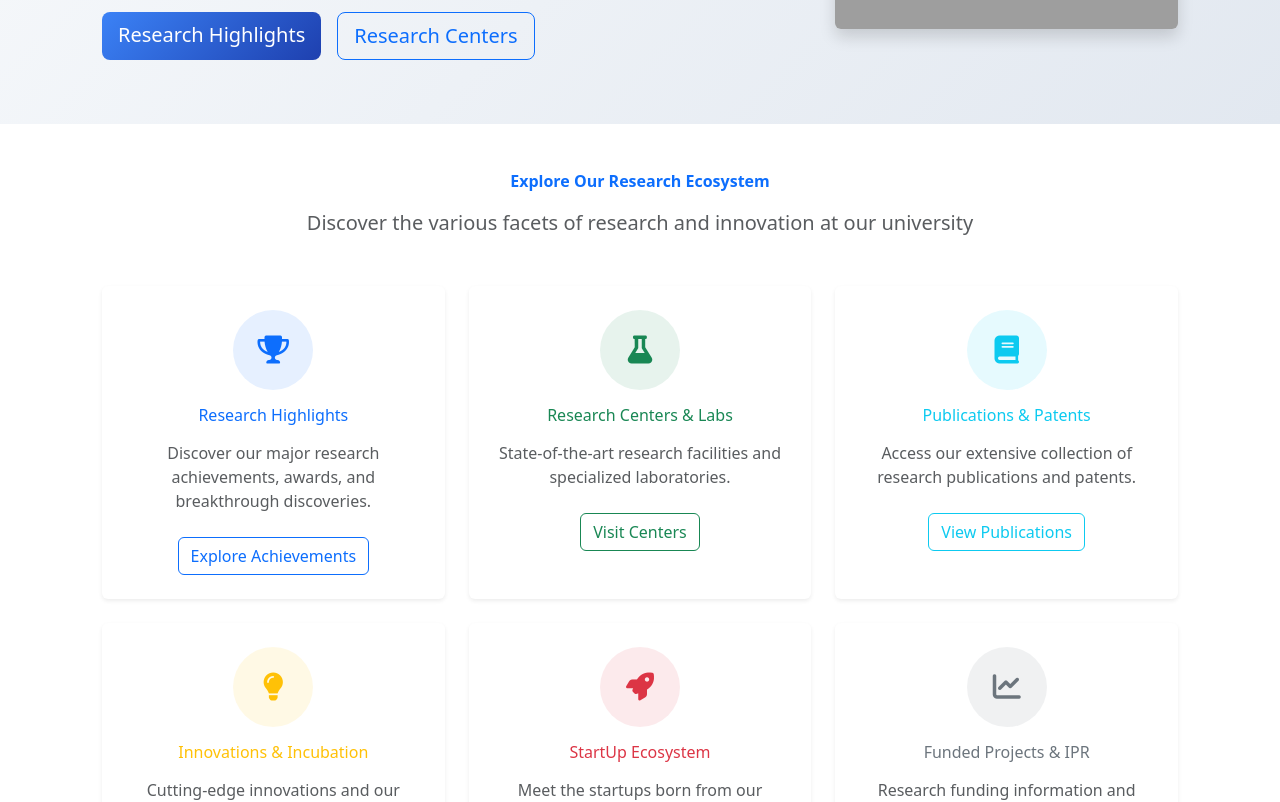
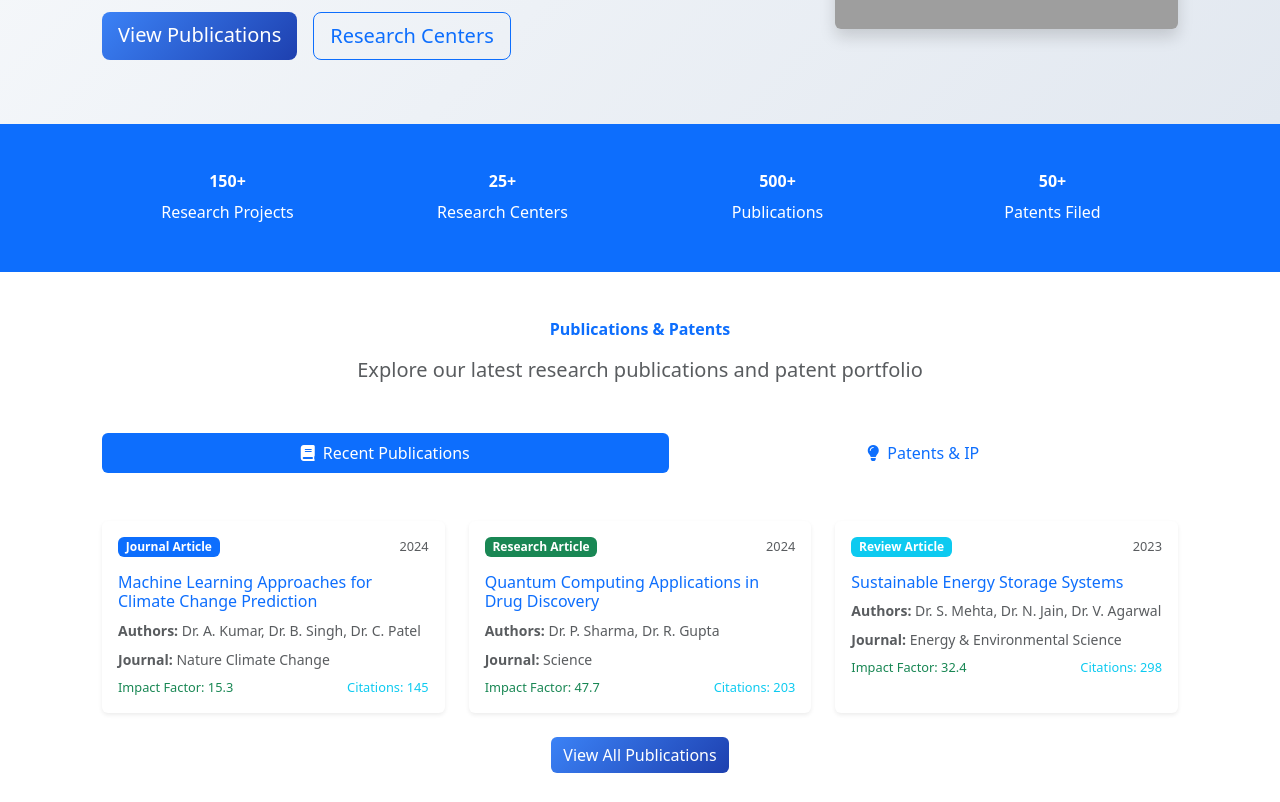
Before and after one commit to AnamikaBharti/campus-research-nexus-33, a React (Vite) app: page / in a window 1280 px wide. Shown: the part 400-1202 px from the top of the page. Built offline with nearby package versions, Linux system fonts and the light colour scheme; grey boxes are pictures that could not be loaded.

Commit message:
Refactor: Replace research highlights with publications and patents
Replaced the "Research Highlights" section on the home page with "Publications and Patents". Ensured that the stats section appears below the header and banner section on all pages.

```diff
--- a/src/pages/Index.tsx
+++ b/src/pages/Index.tsx
@@ -22,8 +22,8 @@ const Index = () => {
                 Explore our research excellence, cutting-edge laboratories, and startup ecosystem.
               </p>
               <div className="d-flex gap-3 flex-wrap">
-                <Link to="/research/highlights" className="btn btn-primary btn-lg">
-                  Research Highlights
+                <Link to="/research/publications" className="btn btn-primary btn-lg">
+                  View Publications
                 </Link>
                 <Link to="/research/centers" className="btn btn-outline-primary btn-lg">
                   Research Centers
@@ -41,8 +41,218 @@ const Index = () => {
         </div>
       </section>
 
+      {/* Stats Section */}
+      <section className="bg-primary text-white py-5">
+        <div className="container">
+          <div className="row text-center">
+            <div className="col-6 col-md-3 mb-4 mb-md-0">
+              <h3 className="fw-bold mb-2">150+</h3>
+              <p className="mb-0">Research Projects</p>
+            </div>
+            <div className="col-6 col-md-3 mb-4 mb-md-0">
+              <h3 className="fw-bold mb-2">25+</h3>
+              <p className="mb-0">Research Centers</p>
+            </div>
+            <div className="col-6 col-md-3 mb-4 mb-md-0">
+              <h3 className="fw-bold mb-2">500+</h3>
+              <p className="mb-0">Publications</p>
+            </div>
+            <div className="col-6 col-md-3">
+              <h3 className="fw-bold mb-2">50+</h3>
+              <p className="mb-0">Patents Filed</p>
+            </div>
+          </div>
+        </div>
+      </section>
+
+      {/* Publications and Patents Section */}
+      <section className="py-5">
+        <div className="container">
+          <div className="row text-center mb-5">
+            <div className="col-12">
+              <h2 className="fw-bold text-primary mb-3">Publications & Patents</h2>
+              <p className="lead text-muted">Explore our latest research publications and patent portfolio</p>
+            </div>
+          </div>
+
+          {/* Tab Navigation */}
+          <div className="row mb-4">
+            <div className="col-12">
+              <ul className="nav nav-pills nav-fill mb-4" id="publicationsTab" role="tablist">
+                <li className="nav-item" role="presentation">
+                  <button className="nav-link active" id="publications-tab" data-bs-toggle="pill" data-bs-target="#publications" type="button" role="tab">
+                    <i className="fas fa-book me-2"></i>
+                    Recent Publications
+                  </button>
+                </li>
+                <li className="nav-item" role="presentation">
+                  <button className="nav-link" id="patents-tab" data-bs-toggle="pill" data-bs-target="#patents" type="button" role="tab">
+                    <i className="fas fa-lightbulb me-2"></i>
+                    Patents & IP
+                  </button>
+                </li>
+              </ul>
+            </div>
+          </div>
+
+          {/* Tab Content */}
+          <div className="tab-content" id="publicationsTabContent">
+            {/* Publications Tab */}
+            <div className="tab-pane fade show active" id="publications" role="tabpanel">
+              <div className="row g-4">
+                <div className="col-md-6 col-lg-4">
+                  <div className="card h-100 card-hover border-0 shadow-sm">
+                    <div className="card-body">
+                      <div className="d-flex justify-content-between align-items-start mb-3">
+                        <span className="badge bg-primary">Journal Article</span>
+                        <small className="text-muted">2024</small>
+                      </div>
+                      <h6 className="card-title text-primary">Machine Learning Approaches for Climate Change Prediction</h6>
+                      <p className="card-text small text-muted mb-2">
+                        <strong>Authors:</strong> Dr. A. Kumar, Dr. B. Singh, Dr. C. Patel
+                      </p>
+                      <p className="card-text small text-muted mb-2">
+                        <strong>Journal:</strong> Nature Climate Change
+                      </p>
+                      <div className="d-flex justify-content-between align-items-center">
+                        <small className="text-success">Impact Factor: 15.3</small>
+                        <small className="text-info">Citations: 145</small>
+                      </div>
+                    </div>
+                  </div>
+                </div>
+
+                <div className="col-md-6 col-lg-4">
+                  <div className="card h-100 card-hover border-0 shadow-sm">
+                    <div className="card-body">
+                      <div className="d-flex justify-content-between align-items-start mb-3">
+                        <span className="badge bg-success">Research Article</span>
+                        <small className="text-muted">2024</small>
+                      </div>
+                      <h6 className="card-title text-primary">Quantum Computing Applications in Drug Discovery</h6>
+                      <p className="card-text small text-muted mb-2">
+                        <strong>Authors:</strong> Dr. P. Sharma, Dr. R. Gupta
+                      </p>
+                      <p className="card-text small text-muted mb-2">
+                        <strong>Journal:</strong> Science
+                      </p>
+                      <div className="d-flex justify-content-between align-items-center">
+                        <small className="text-success">Impact Factor: 47.7</small>
+                        <small className="text-info">Citations: 203</small>
+                      </div>
+                    </div>
+                  </div>
+                </div>
+
+                <div className="col-md-6 col-lg-4">
+                  <div className="card h-100 card-hover border-0 shadow-sm">
+                    <div className="card-body">
+                      <div className="d-flex justify-content-between align-items-start mb-3">
+                        <span className="badge bg-info">Review Article</span>
+                        <small className="text-muted">2023</small>
+                      </div>
+                      <h6 className="card-title text-primary">Sustainable Energy Storage Systems</h6>
+                      <p className="card-text small text-muted mb-2">
+                        <strong>Authors:</strong> Dr. S. Mehta, Dr. N. Jain, Dr. V. Agarwal
+                      </p>
+                      <p className="card-text small text-muted mb-2">
+                        <strong>Journal:</strong> Energy & Environmental Science
+                      </p>
+                      <div className="d-flex justify-content-between align-items-center">
+                        <small className="text-success">Impact Factor: 32.4</small>
+                        <small className="text-info">Citations: 298</small>
+                      </div>
+                    </div>
+                  </div>
+                </div>
+              </div>
+
+              <div className="text-center mt-4">
+                <Link to="/research/publications" className="btn btn-primary">
+                  View All Publications
+                </Link>
+              </div>
+            </div>
+
+            {/* Patents Tab */}
+            <div className="tab-pane fade" id="patents" role="tabpanel">
+              <div className="row g-4">
+                <div className="col-md-6 col-lg-4">
+                  <div className="card h-100 card-hover border-0 shadow-sm">
+                    <div className="card-body">
+                      <div className="d-flex justify-content-between align-items-start mb-3">
+                        <span className="badge bg-success">Granted</span>
+                        <small className="text-muted">2024</small>
+                      </div>
+                      <h6 className="card-title text-primary">Smart Irrigation System Using IoT</h6>
+                      <p className="card-text small text-muted mb-2">
+                        <strong>Inventors:</strong> Dr. A. Patel, Dr. B. Kumar, Ms. S. Sharma
+                      </p>
+                      <p className="card-text small text-muted mb-2">
+                        <strong>Patent No:</strong> IN202411001234
+                      </p>
+                      <p className="card-text small text-muted">
+                        <strong>Filing Date:</strong> March 15, 2024
+                      </p>
+                    </div>
+                  </div>
+                </div>
+
+                <div className="col-md-6 col-lg-4">
+                  <div className="card h-100 card-hover border-0 shadow-sm">
+                    <div className="card-body">
+                      <div className="d-flex justify-content-between align-items-start mb-3">
+                        <span className="badge bg-warning">Under Review</span>
+                        <small className="text-muted">2024</small>
+                      </div>
+                      <h6 className="card-title text-primary">Novel Battery Technology for EVs</h6>
+                      <p className="card-text small text-muted mb-2">
+                        <strong>Inventors:</strong> Dr. R. Singh, Dr. M. Gupta
+                      </p>
+                      <p className="card-text small text-muted mb-2">
+                        <strong>Patent No:</strong> IN202411005678
+                      </p>
+                      <p className="card-text small text-muted">
+                        <strong>Filing Date:</strong> January 20, 2024
+                      </p>
+                    </div>
+                  </div>
+                </div>
+
+                <div className="col-md-6 col-lg-4">
+                  <div className="card h-100 card-hover border-0 shadow-sm">
+                    <div className="card-body">
+                      <div className="d-flex justify-content-between align-items-start mb-3">
+                        <span className="badge bg-success">Granted</span>
+                        <small className="text-muted">2023</small>
+                      </div>
+                      <h6 className="card-title text-primary">AI-Based Medical Image Analysis</h6>
+                      <p className="card-text small text-muted mb-2">
+                        <strong>Inventors:</strong> Dr. P. Sharma, Dr. N. Verma, Dr. K. Jain
+                      </p>
+                      <p className="card-text small text-muted mb-2">
+                        <strong>Patent No:</strong> IN202311009876
+                      </p>
+                      <p className="card-text small text-muted">
+                        <strong>Filing Date:</strong> November 10, 2023
+                      </p>
+                    </div>
+                  </div>
+                </div>
+              </div>
+
+              <div className="text-center mt-4">
+                <Link to="/research/publications" className="btn btn-primary">
+                  View All Patents
+                </Link>
+              </div>
+            </div>
+          </div>
+        </div>
+      </section>
+
       {/* Quick Research Links */}
-      <section className="py-5">
+      <section className="py-5 bg-light">
         <div className="container">
           <div className="row text-center mb-5">
             <div className="col-12">
@@ -52,24 +262,6 @@ const Index = () => {
           </div>
 
           <div className="row g-4">
-            <div className="col-md-6 col-lg-4">
-              <div className="card h-100 card-hover border-0 shadow-sm">
-                <div className="card-body text-center p-4">
-                  <div className="bg-primary bg-opacity-10 rounded-circle d-inline-flex align-items-center justify-content-center mb-3"
-                       style={{width: '80px', height: '80px'}}>
-                    <i className="fas fa-trophy text-primary fs-3"></i>
-                  </div>
-                  <h5 className="card-title text-primary mb-3">Research Highlights</h5>
-                  <p className="card-text text-muted mb-4">
-                    Discover our major research achievements, awards, and breakthrough discoveries.
-                  </p>
-                  <Link to="/research/highlights" className="btn btn-outline-primary">
-                    Explore Achievements
-                  </Link>
-                </div>
-              </div>
-            </div>
-
             <div className="col-md-6 col-lg-4">
               <div className="card h-100 card-hover border-0 shadow-sm">
                 <div className="card-body text-center p-4">
@@ -83,24 +275,6 @@ const Index = () => {
                   </p>
                   <Link to="/research/centers" className="btn btn-outline-success">
                     Visit Centers
-                  </Link>
-                </div>
-              </div>
-            </div>
-
-            <div className="col-md-6 col-lg-4">
-              <div className="card h-100 card-hover border-0 shadow-sm">
-                <div className="card-body text-center p-4">
-                  <div className="bg-info bg-opacity-10 rounded-circle d-inline-flex align-items-center justify-content-center mb-3"
-                       style={{width: '80px', height: '80px'}}>
-                    <i className="fas fa-book text-info fs-3"></i>
-                  </div>
-                  <h5 className="card-title text-info mb-3">Publications & Patents</h5>
-                  <p className="card-text text-muted mb-4">
-                    Access our extensive collection of research publications and patents.
-                  </p>
-                  <Link to="/research/publications" className="btn btn-outline-info">
-                    View Publications
                   </Link>
                 </div>
               </div>
@@ -163,30 +337,6 @@ const Index = () => {
         </div>
       </section>
 
-      {/* Stats Section */}
-      <section className="bg-primary text-white py-5">
-        <div className="container">
-          <div className="row text-center">
-            <div className="col-6 col-md-3 mb-4 mb-md-0">
-              <h3 className="fw-bold mb-2">150+</h3>
-              <p className="mb-0">Research Projects</p>
-            </div>
-            <div className="col-6 col-md-3 mb-4 mb-md-0">
-              <h3 className="fw-bold mb-2">25+</h3>
-              <p className="mb-0">Research Centers</p>
-            </div>
-            <div className="col-6 col-md-3 mb-4 mb-md-0">
-              <h3 className="fw-bold mb-2">500+</h3>
-              <p className="mb-0">Publications</p>
-            </div>
-            <div className="col-6 col-md-3">
-              <h3 className="fw-bold mb-2">50+</h3>
-              <p className="mb-0">Patents Filed</p>
-            </div>
-          </div>
-        </div>
-      </section>
-
       <Footer />
     </>
   );
```
